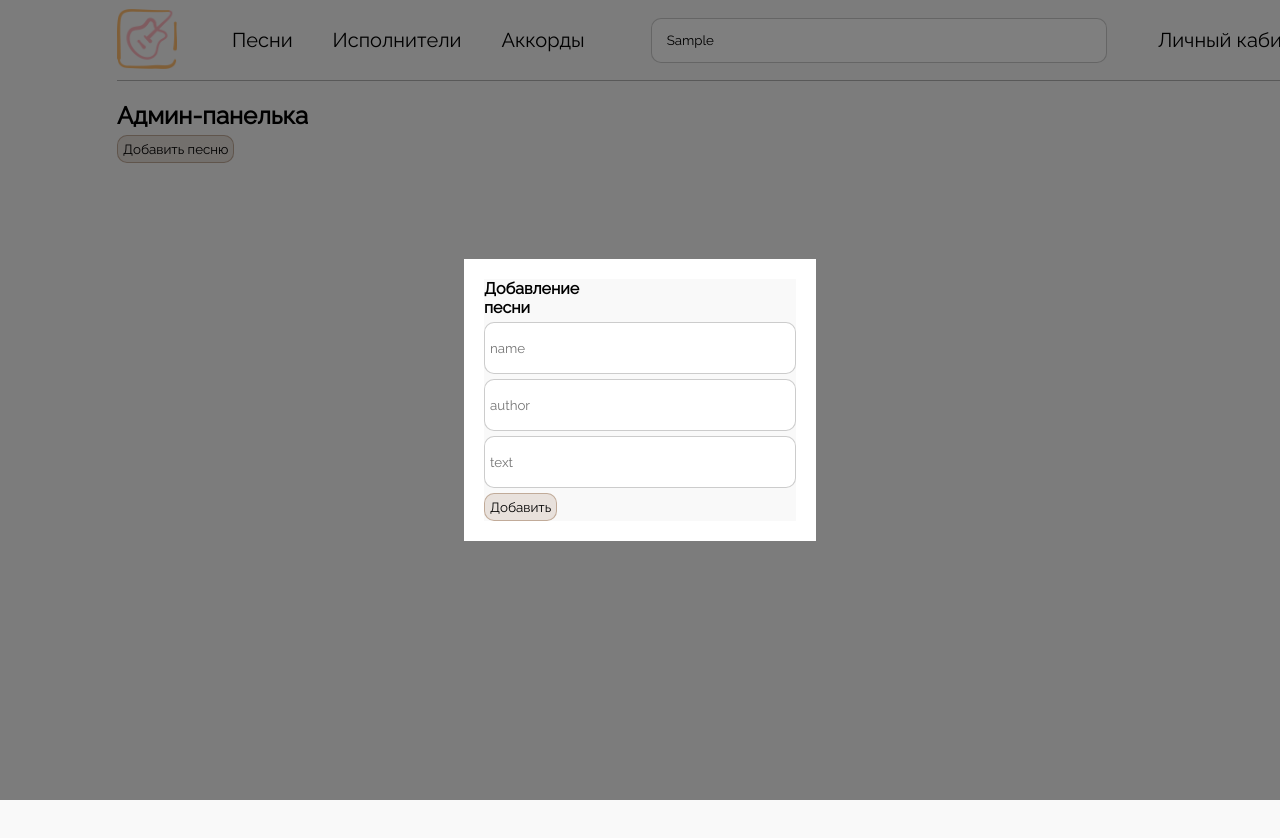
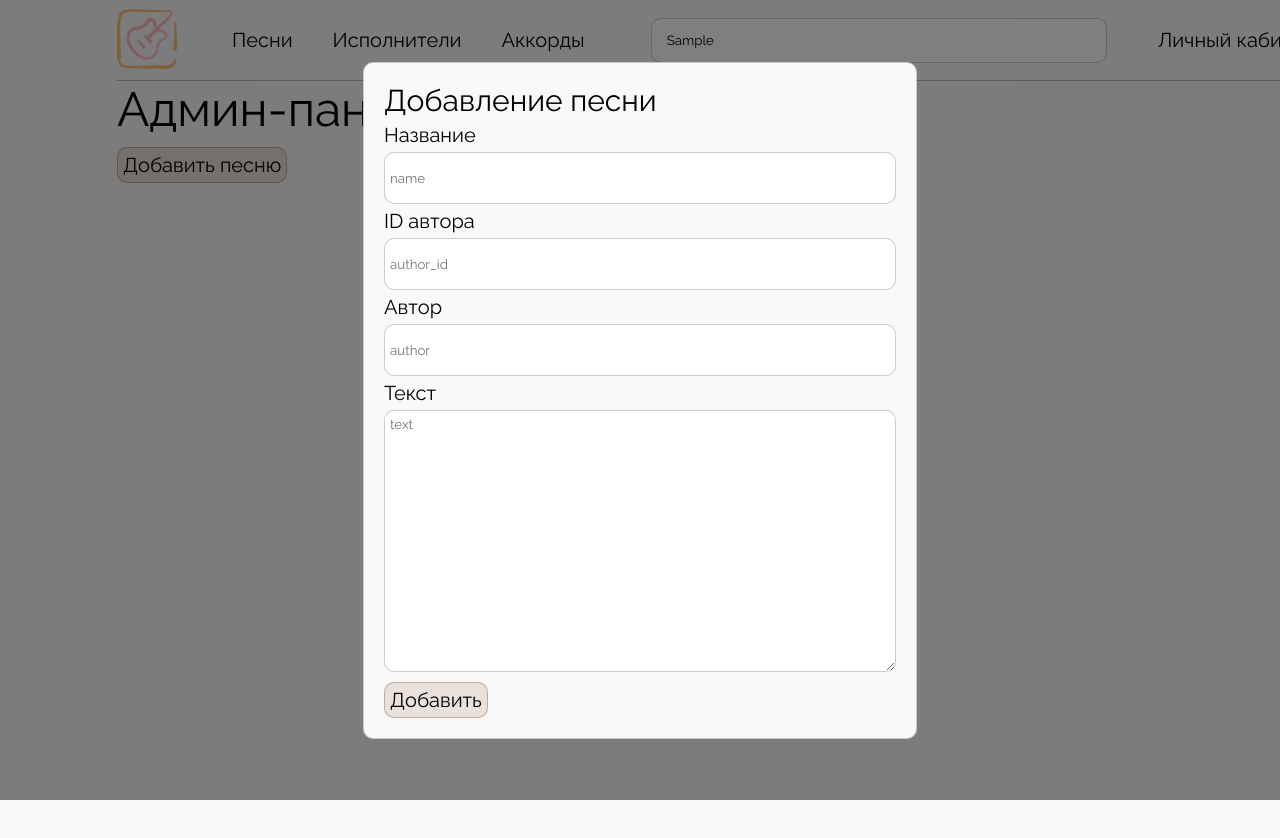
Before and after one commit to Keyko-mb/guitarapp, a Vue app: page /admin in a window 1280 px wide. Both pictures are taken after typing "Sample" into the empty fields and a click on the button "Добавить песню". Shown: the top 838 px of the page. Built offline with nearby package versions, Linux system fonts and the light colour scheme; no server answers.

Commit message:
In a process of creating admin-panel.

```diff
--- a/src/components/AdminSongForm.vue
+++ b/src/components/AdminAddForm.vue
@@ -2,9 +2,14 @@
   <div>
     <form @submit.prevent>
       <h4>Добавление песни</h4>
+      <p>Название</p>
       <input v-model="song.name" class="input" type="text" placeholder="name">
-      <input v-model="song.author_id" class="input" type="text" placeholder="author">
-      <input v-model="song.text" class="input" type="text" placeholder="text">
+      <p>ID автора</p>
+      <input v-model="song.author.id" class="input" type="text" placeholder="author_id">
+      <p>Автор</p>
+      <input v-model="song.author.name" class="input" type="text" placeholder="author">
+      <p>Текст</p>
+      <textarea v-model="song.text" class="input" id="text" placeholder="text"></textarea>
       <my-button @click="addSong">Добавить</my-button>
     </form>
   </div>
@@ -19,7 +24,10 @@ export default {
     return {
       song: {
         name :"",
-        author_id: "",
+        author: {
+          id: "",
+          name: ""
+        },
         text: ""
       }
     }
@@ -27,7 +35,7 @@ export default {
   methods: {
     addSong() {
       this.$emit('add', this.song)
-    }
+    },
   }
 }
 </script>
@@ -36,21 +44,29 @@ export default {
 form {
   display: flex;
   flex-direction: column;
-  width: 20%;
 }
-
 h4 {
   margin-bottom: 5px;
+  font-size: 30px;
+  font-weight: 400;
 }
-
-input {
+p {
+  font-size: 20px;
+  font-weight: 400;
+  margin-bottom: 5px;
+}
+.input {
   border-radius: 10px 10px 10px 10px;
   border: 1px solid rgba(0, 0, 0, 0.20);
   background: #FFF;
-  width: 300px;
+  width: 500px;
   height: 40px;
   padding: 5px;
   margin-bottom: 5px;
 }
+.input#text {
+  height: 250px;
+  margin-bottom: 10px;
+}
 
 </style>
--- /dev/null
+++ b/src/components/AdminEditForm.vue
@@ -0,0 +1,72 @@
+<template>
+  <div class="edit_form">
+    <form @submit.prevent>
+      <h4>Редактирование песни</h4>
+      <p>Название</p>
+      <input v-model="song.name" class="input" type="text" placeholder="name">
+      <p>ID автора</p>
+      <input v-model="song.author.id" class="input" type="text" placeholder="author_id">
+      <p>Автор</p>
+      <input v-model="song.author.name" class="input" type="text" placeholder="author">
+      <p>Текст</p>
+      <textarea v-model="song.text" class="input" id="text" placeholder="text"></textarea>
+      <my-button @click="editSong">Изменить</my-button>
+    </form>
+  </div>
+</template>
+
+<script>
+import MyButton from "@/components/UI/MyButton.vue";
+
+export default {
+  components: {MyButton},
+  data() {
+    return {
+      song: {
+        name :"",
+        author: {
+          id: "",
+          name: ""
+        },
+        text: ""
+      }
+    }
+  },
+  methods: {
+    editSong() {
+      this.$emit('add', this.song)
+    },
+  }
+}
+</script>
+
+<style lang="scss" scoped>
+form {
+  display: flex;
+  flex-direction: column;
+}
+h4 {
+  margin-bottom: 5px;
+  font-size: 30px;
+  font-weight: 400;
+}
+p {
+  font-size: 20px;
+  font-weight: 400;
+  margin-bottom: 5px;
+}
+.input {
+  border-radius: 10px 10px 10px 10px;
+  border: 1px solid rgba(0, 0, 0, 0.20);
+  background: #FFF;
+  width: 500px;
+  height: 40px;
+  padding: 5px;
+  margin-bottom: 5px;
+}
+.input#text {
+  height: 250px;
+  margin-bottom: 10px;
+}
+
+</style>
--- a/src/components/AdminSongItem.vue
+++ b/src/components/AdminSongItem.vue
@@ -1,27 +1,30 @@
 <template>
-  <div>
+  <div class="item">
     <p>
       {{song.name}} - {{song.author.name}}
     </p>
+    <my-button class="item__btn" @click="$emit('editClick')" >Редактировать</my-button>
+    <my-button class="item__btn" @click="$emit('remove', this.song)">Удалить</my-button>
   </div>
 </template>
 
 <script>
+import MyButton from "@/components/UI/MyButton.vue";
+
 export default {
+  components: {MyButton},
   props: {
       song: {
+        id: "",
         name :"",
-        author_id: "",
+        author: {
+          id: "",
+          name: ""
+        },
         text: ""
     }
   },
   methods: {
-    removeSong() {
-      this.$emit('remove', this.song)
-    },
-    editSong() {
-      this.$emit('edit', this.song)
-    }
   }
 }
 </script>
@@ -29,5 +32,16 @@ export default {
 <style lang="scss" scoped>
 p {
   margin-top: 5px;
+  flex-grow: 2;
+}
+.item {
+  display: flex;
+  justify-content: space-between;
+  width: 60%;
+  margin-bottom: 10px;
+  flex-grow: 3;
+}
+.item__btn {
+  margin-left: 10px;
 }
 </style>
--- a/src/components/AdminSongsList.vue
+++ b/src/components/AdminSongsList.vue
@@ -1,18 +1,15 @@
 <template>
   <div class="list" v-for="song in songs" :key="song.id">
-    <admin-song-item class="item"
+    <admin-song-item @remove="removeSong" @editClick="editClick"
     :song="song"
     ></admin-song-item>
-    <my-button @remove="$emit('remove', this.song)">Удалить</my-button>
-    <my-button @add="$emit('edit', this.song)">Редактировать</my-button>
   </div>
 </template>
 
 <script>
 import AdminSongItem from "@/components/AdminSongItem.vue";
-import MyButton from "@/components/UI/MyButton.vue";
 export default {
-  components: {MyButton, AdminSongItem},
+  components: {AdminSongItem},
   props: {
     songs: {
       type: Array,
@@ -20,11 +17,11 @@ export default {
     }
   },
   methods: {
-    removeSong() {
-      this.$emit('remove', this.song)
+    removeSong(song) {
+      this.$emit('remove', song)
     },
-    editSong() {
-      this.$emit('edit', this.song)
+    editClick() {
+      this.$emit('editClick')
     }
   }
 }
@@ -33,12 +30,10 @@ export default {
 <style lang="scss" scoped>
 .list {
   display: flex;
-  justify-content: space-between;
-  width: 500px;
-  margin-top: 5px;
+  flex-direction: column;
+  font-size: 20px;
+  font-weight: 400;
+  letter-spacing: 3px;
 }
 
-.item {
-  flex-basis: 60%;
-}
 </style>
--- a/src/components/UI/MyButton.vue
+++ b/src/components/UI/MyButton.vue
@@ -18,5 +18,7 @@ export default {
   border: 1px solid rgba(136, 90, 53, 0.40);
   background: rgba(136, 90, 53, 0.15);
   padding: 5px;
+  font-size: 20px;
+  font-weight: 400;
 }
 </style>
--- a/src/components/UI/MyDialog.vue
+++ b/src/components/UI/MyDialog.vue
@@ -36,9 +36,10 @@ export default {
 
 .dialog__content {
   margin: auto;
-  background: white;
   min-height: 60px;
   min-width: 300px;
+  border-radius: 10px 10px 10px 10px;
+  border: 1px solid rgba(0, 0, 0, 0.20);
   padding: 20px;
 }
 </style>
--- a/src/pages/AdminPage.vue
+++ b/src/pages/AdminPage.vue
@@ -1,73 +1,92 @@
 <template>
   <div>
-    <h2>Админ-панелька</h2>
-    <my-button @click="showDialog">Добавить песню</my-button>
-    <my-dialog v-model:show="dialogVisible">
-      <admin-song-form @add="addSong"></admin-song-form>
+    <h1>Админ-панелька</h1>
+    <admin-songs-list
+        :songs="sortedPosts"
+        @remove="removeSong"
+        @editClick="showEditDialog"
+    ></admin-songs-list>
+    <my-dialog v-model:show="editDialogVisible">
+      <admin-edit-form @edit="editSong"></admin-edit-form>
     </my-dialog>
-    <admin-songs-list :songs="songs" ></admin-songs-list>
-    <!-- @remove="removeSong" -->
-    <!-- @edit="editSong" -->
+    <my-button @click="showAddDialog">Добавить песню</my-button>
+    <my-dialog v-model:show="addDialogVisible">
+      <admin-add-form @add="addSong"></admin-add-form>
+    </my-dialog>
   </div>
 </template>
 
 <script>
-import AdminSongForm from "@/components/AdminSongForm.vue";
+import AdminAddForm from "@/components/AdminAddForm.vue";
+import AdminEditForm from "@/components/AdminEditForm.vue";
 import AdminSongsList from "@/components/AdminSongsList.vue";
 import axios from "axios";
 import MyDialog from "@/components/UI/MyDialog.vue";
 import MyButton from "@/components/UI/MyButton.vue";
 
 export default {
-  components: {MyButton, MyDialog, AdminSongsList, AdminSongForm},
+  components: {MyButton, MyDialog, AdminSongsList, AdminAddForm, AdminEditForm},
 
   data() {
     return {
       songs: [],
-      dialogVisible : false,
+      addDialogVisible : false,
+      editDialogVisible : false,
     }
   },
   mounted() {
-    axios
-        .get('http://localhost:8084/api/songs')
-        .then((response) => {
-          this.songs = response.data
-          this.songs.sort((a,b) => (a.name.toLowerCase() > b.name.toLowerCase()) ? 1 : -1)
-          console.log(response)
-        })
+    this.loadSongs();
+  },
+  computed: {
+    sortedPosts() {
+      return [...this.songs].sort((a,b) => (a.name.toLowerCase() > b.name.toLowerCase()) ? 1 : -1)
+    }
   },
   methods: {
+    loadSongs() {
+      axios
+          .get('http://localhost:8084/api/songs')
+          .then((response) => {
+            this.songs = response.data
+            console.log(response)
+          })
+    },
     addSong(song) {
       axios
           .post('http://localhost:8084/api/song', song)
           .then((response) => {
             console.log(response)
+            this.songs.push(response.data)
           })
-      this.dialogVisible = false;
+      this.addDialogVisible = false;
     },
-    showDialog() {
-      this.dialogVisible = true;
-    }
-
-    // removeSong(song) {
-    //   axios
-    //       .delete()
-    // },
-
-    // editSong(song) {
-    //   axios
-    //       .put()
-    // },
+    removeSong(song) {
+      axios
+          .delete("http://localhost:8084/api/song/" + song.id)
+      this.songs = this.songs.filter(p => p.id !== song.id)
+    },
+    editSong(song) {
+      axios
+          .patch("http://localhost:8084/api/song/" + song.id, song)
+      this.songs = this.songs.filter(p => p.id !== song.id)
+      this.songs.push(song)
+    },
+    showAddDialog() {
+      this.addDialogVisible = true;
+    },
+    showEditDialog() {
+      this.editDialogVisible = true;
+    },
   }
 }
 
 </script>
 
 <style lang="scss" scoped>
-
-h2 {
-  margin-top: 20px;
-  margin-bottom: 5px;
+h1 {
+  font-size: 48px;
+  font-weight: 500;
+  margin-bottom: 10px;
 }
 
 </style>
--- a/src/pages/AuthorsPage.vue
+++ b/src/pages/AuthorsPage.vue
@@ -37,4 +37,9 @@ p {
   font-weight: 400;
   letter-spacing: 3px;
 }
+h1 {
+  font-size: 48px;
+  font-weight: 500;
+  margin-bottom: 10px;
+}
 </style>
--- a/src/pages/SongsPage.vue
+++ b/src/pages/SongsPage.vue
@@ -34,5 +34,6 @@ export default {
 h1 {
   font-size: 48px;
   font-weight: 500;
+  margin-bottom: 10px;
 }
 </style>
```
Also changed, not shown: src/components/UI/MyChords.vue (added, +33 -0 lines), src/pages/ChordsPage.vue (+11 -8 lines), src/pages/SongPage.vue (+39 -31 lines).
